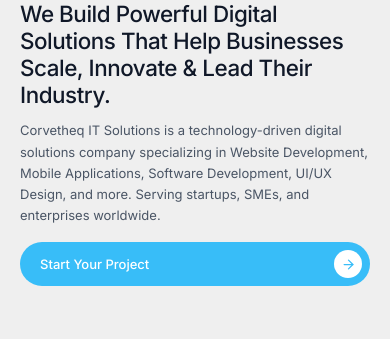
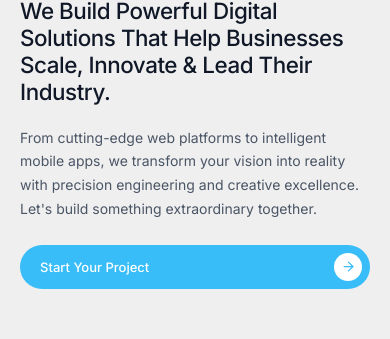
Before and after one commit to Syed-Moinuddin8/corvetheq, a React (Vite) app: page / in a window 390 px wide. Shown: the part 187-526 px from the top of the page. Built offline with nearby package versions, Linux system fonts and the light colour scheme.

Commit message:
Update hero description with unique engaging text, larger font, and better spacing

```diff
--- a/src/App.tsx
+++ b/src/App.tsx
@@ -449,12 +449,12 @@
           </h1>
 
           {/* Description paragraph */}
-          <p className="text-[13px] sm:text-[15px] text-gray-600 leading-relaxed mt-3 sm:mt-5 max-w-[600px]">
-            Corvetheq IT Solutions is a technology-driven digital solutions company specializing in Website Development, Mobile Applications, Software Development, UI/UX Design, and more. Serving startups, SMEs, and enterprises worldwide.
+          <p className="text-[14px] sm:text-[16px] text-gray-600 leading-[1.7] mt-5 sm:mt-6 max-w-[650px]">
+            From cutting-edge web platforms to intelligent mobile apps, we transform your vision into reality with precision engineering and creative excellence. Let's build something extraordinary together.
           </p>
 
           {/* CTA Row */}
-          <div className="mt-4 sm:mt-12 flex flex-col sm:flex-row gap-4 sm:gap-5 w-full sm:w-auto items-start sm:items-center">
+          <div className="mt-6 sm:mt-12 flex flex-col sm:flex-row gap-4 sm:gap-5 w-full sm:w-auto items-start sm:items-center">
 
             {/* Orange (sky blue) button */}
             <button
```
